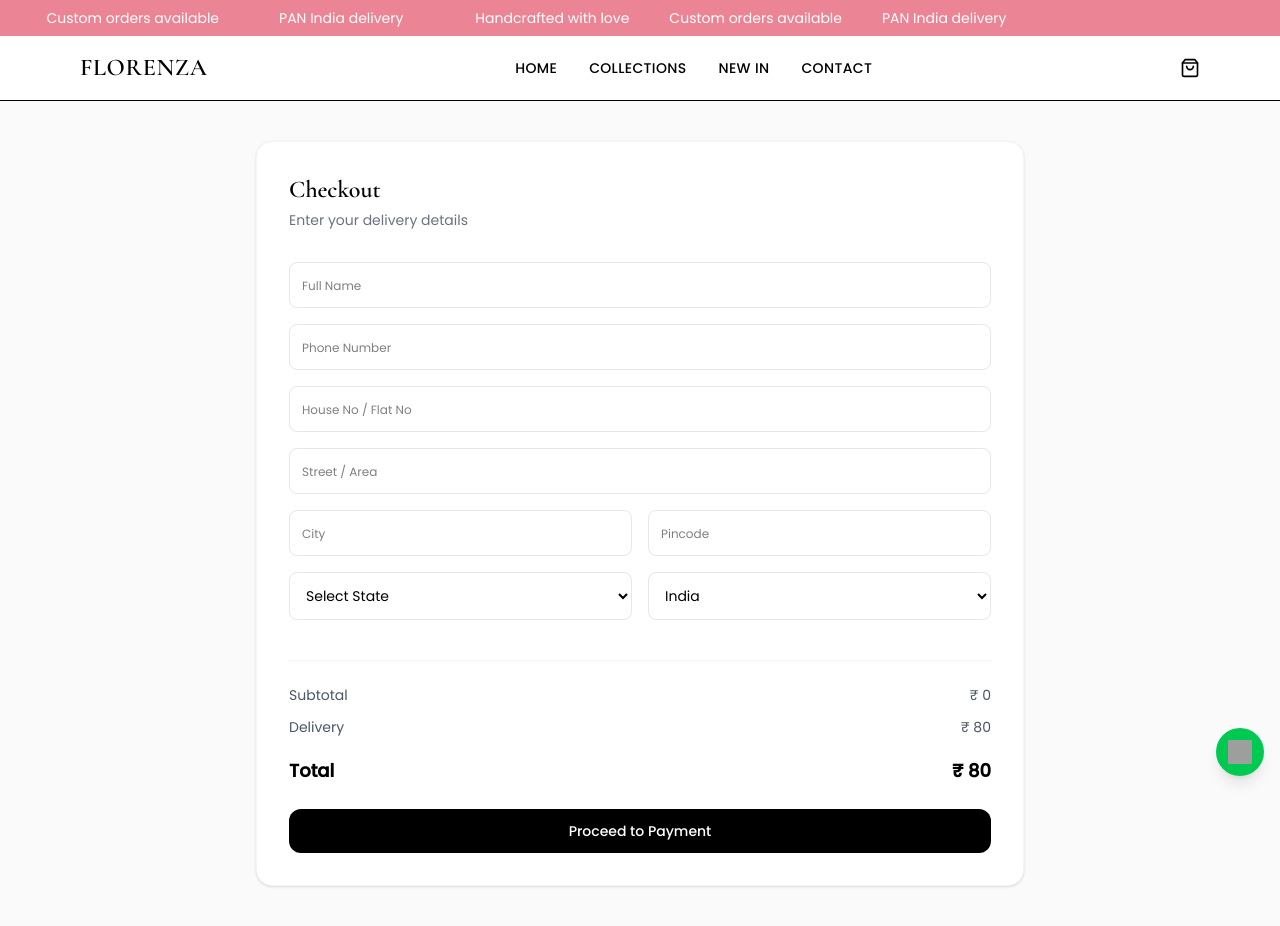
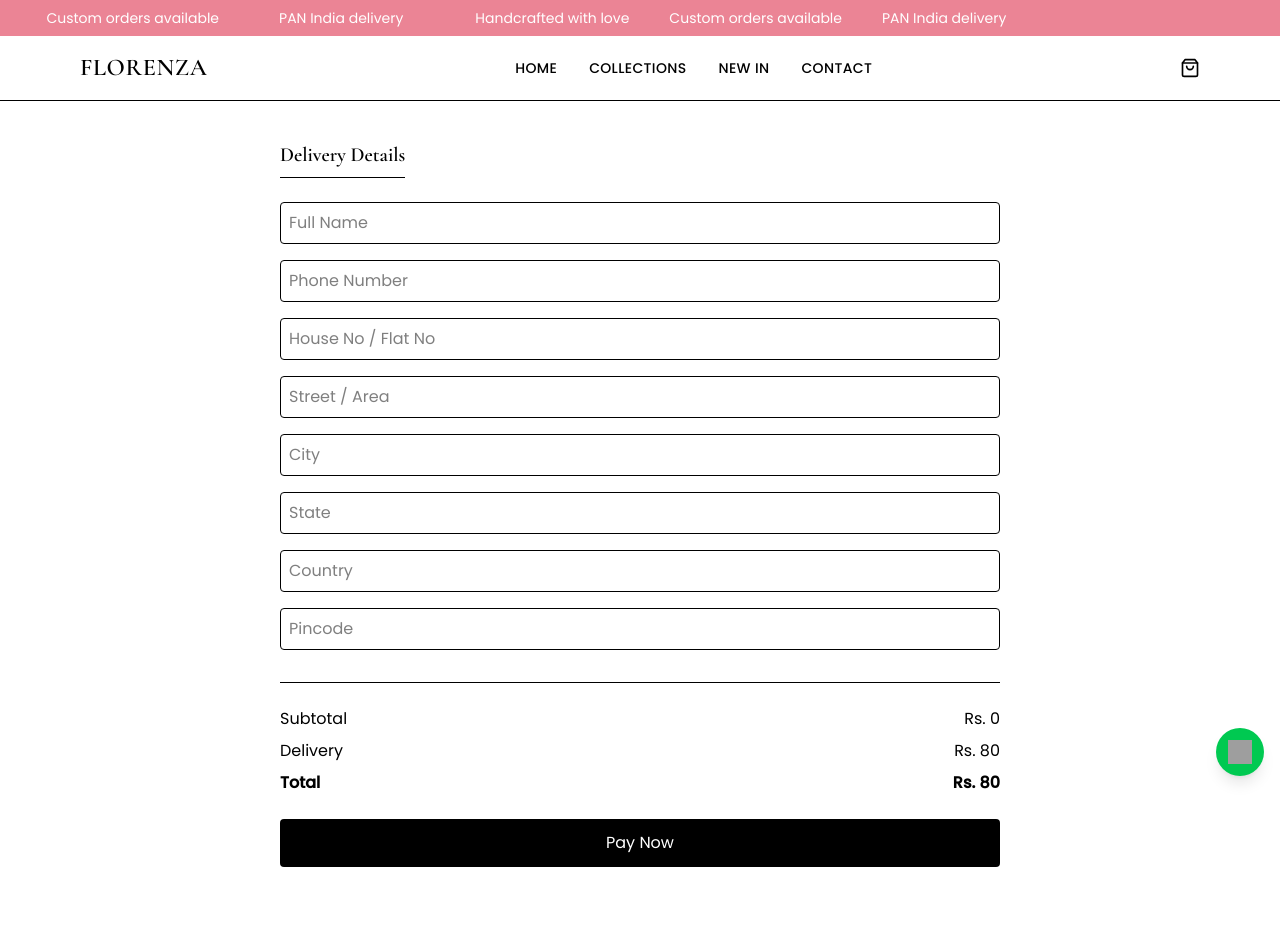
Before and after one commit to Ashish-12K/Florenza, a React (Vite) app: page /checkout in a window 1280 px wide. Built offline with nearby package versions, Linux system fonts and the light colour scheme; grey boxes are pictures that could not be loaded.

Commit message:
Changed Checkout page

```diff
--- a/src/pages/CheckoutPage.jsx
+++ b/src/pages/CheckoutPage.jsx
@@ -5,6 +5,8 @@ import { useNavigate } from "react-router-dom";
 export default function CheckoutPage() {
   const { cart, total, clearCart } = useCart();
   const navigate = useNavigate();
+
+
 
   const deliveryCharge = 80;
   const finalTotal = total + deliveryCharge;
@@ -16,49 +18,9 @@ export default function CheckoutPage() {
     street: "",
     city: "",
     state: "",
-    country: "India",
+    country: "",
     pincode: "",
   });
-
-  const states = [
-    "Andaman and Nicobar Islands",
-    "Andhra Pradesh",
-    "Arunachal Pradesh",
-    "Assam",
-    "Bihar",
-    "Chandigarh",
-    "Chhattisgarh",
-    "Dadra and Nagar Haveli",
-    "Daman and Diu",
-    "Delhi",
-    "Goa",
-    "Gujarat",
-    "Haryana",
-    "Himachal Pradesh",
-    "Jammu and Kashmir",
-    "Jharkhand",
-    "Karnataka",
-    "Kerala",
-    "Ladakh",
-    "Lakshadweep",
-    "Madhya Pradesh",
-    "Maharashtra",
-    "Manipur",
-    "Meghalaya",
-    "Mizoram",
-    "Nagaland",
-    "Odisha",
-    "Puducherry",
-    "Punjab",
-    "Rajasthan",
-    "Sikkim",
-    "Tamil Nadu",
-    "Telangana",
-    "Tripura",
-    "Uttar Pradesh",
-    "Uttarakhand",
-    "West Bengal",
-  ];
 
   const handlePayment = () => {
     if (!window.Razorpay) {
@@ -66,6 +28,7 @@ export default function CheckoutPage() {
       return;
     }
 
+    // ✅ Validation
     for (let key in form) {
       if (!form[key]) {
         alert("Please fill all details");
@@ -74,11 +37,11 @@ export default function CheckoutPage() {
     }
 
     const options = {
-      key: "rzp_test_SbORRPRK2LfG2O",
+      key: "rzp_live_SmPJOLQXNXh6q7",
       amount: finalTotal * 100,
       currency: "INR",
 
-      name: "Elegant Jewellery",
+      name: "Florenza",
       description: "Order Payment",
 
       handler: function (response) {
@@ -99,7 +62,7 @@ export default function CheckoutPage() {
       },
 
       theme: {
-        color: "#111111",
+        color: "#000000",
       },
     };
 
@@ -107,28 +70,20 @@ export default function CheckoutPage() {
     rzp.open();
   };
 
-  const inputStyle =
-    "w-full border border-gray-200 focus:border-black outline-none p-3 rounded-lg text-sm placeholder:text-xs";
+  return (
+    <div className="px-6 py-10 max-w-3xl mx-auto">
 
-  return (
-    <div className="bg-[#fafafa] min-h-screen py-10 px-4">
-
-      <div className="max-w-3xl mx-auto bg-white rounded-2xl shadow-sm border border-gray-100 p-6 md:p-8">
-
-        <h1 className="text-2xl font-semibold mb-1">
-          Checkout
+      {/* Title */}
+      <h1 className="text-xl font-semibold mb-6 border-b pb-2 inline-block">
+        Delivery Details
       </h1>
-
-        <p className="text-sm text-gray-500 mb-8">
-          Enter your delivery details
-        </p>
 
       {/* Form */}
       <div className="space-y-4">
 
         <input
           placeholder="Full Name"
-            className={inputStyle}
+          className="w-full border p-2 rounded"
           onChange={(e) =>
             setForm({ ...form, name: e.target.value })
           }
@@ -136,7 +91,7 @@ export default function CheckoutPage() {
 
         <input
           placeholder="Phone Number"
-            className={inputStyle}
+          className="w-full border p-2 rounded"
           onChange={(e) =>
             setForm({ ...form, phone: e.target.value })
           }
@@ -144,7 +99,7 @@ export default function CheckoutPage() {
 
         <input
           placeholder="House No / Flat No"
-            className={inputStyle}
+          className="w-full border p-2 rounded"
           onChange={(e) =>
             setForm({ ...form, house: e.target.value })
           }
@@ -152,25 +107,39 @@ export default function CheckoutPage() {
 
         <input
           placeholder="Street / Area"
-            className={inputStyle}
+          className="w-full border p-2 rounded"
           onChange={(e) =>
             setForm({ ...form, street: e.target.value })
           }
         />
 
-          <div className="grid grid-cols-1 md:grid-cols-2 gap-4">
-
         <input
           placeholder="City"
-              className={inputStyle}
+          className="w-full border p-2 rounded"
           onChange={(e) =>
             setForm({ ...form, city: e.target.value })
           }
         />
 
         <input
+          placeholder="State"
+          className="w-full border p-2 rounded"
+          onChange={(e) =>
+            setForm({ ...form, state: e.target.value })
+          }
+        />
+
+        <input
+          placeholder="Country"
+          className="w-full border p-2 rounded"
+          onChange={(e) =>
+            setForm({ ...form, country: e.target.value })
+          }
+        />
+
+        <input
           placeholder="Pincode"
-              className={inputStyle}
+          className="w-full border p-2 rounded"
           onChange={(e) =>
             setForm({ ...form, pincode: e.target.value })
           }
@@ -178,69 +147,30 @@ export default function CheckoutPage() {
 
       </div>
 
-          {/* State + Country */}
-          <div className="grid grid-cols-1 md:grid-cols-2 gap-4">
+      {/* Summary */}
+      <div className="mt-8 border-t pt-6 space-y-2">
 
-            <select
-              className={inputStyle}
-              onChange={(e) =>
-                setForm({ ...form, state: e.target.value })
-              }
-              defaultValue=""
-            >
-              <option value="" disabled>
-                Select State
-              </option>
-
-              {states.map((state) => (
-                <option key={state} value={state}>
-                  {state}
-                </option>
-              ))}
-            </select>
-
-            <select
-              className={inputStyle}
-              value="India"
-              disabled
-            >
-              <option>India</option>
-            </select>
-
+        <div className="flex justify-between">
+          <span>Subtotal</span>
+          <span>Rs. {total}</span>
         </div>
 
+        <div className="flex justify-between">
+          <span>Delivery</span>
+          <span>Rs. 80</span>
         </div>
 
-        {/* Summary */}
-        <div className="mt-10 border-t border-gray-100 pt-6">
-
-          <div className="space-y-3">
-
-            <div className="flex justify-between text-sm text-gray-600">
-              <span>Subtotal</span>
-              <span>₹ {total}</span>
-            </div>
-
-            <div className="flex justify-between text-sm text-gray-600">
-              <span>Delivery</span>
-              <span>₹ 80</span>
-            </div>
-
-            <div className="flex justify-between text-lg font-semibold pt-2">
+        <div className="flex justify-between font-semibold">
           <span>Total</span>
-              <span>₹ {finalTotal}</span>
-            </div>
-
+          <span>Rs. {finalTotal}</span>
         </div>
 
         <button
           onClick={handlePayment}
-            className="mt-6 w-full bg-black text-white py-3 rounded-xl hover:bg-gray-900 transition text-sm font-medium"
+          className="mt-4 w-full bg-black text-white py-3 rounded hover:bg-gray-800 transition"
         >
-            Proceed to Payment
+          Pay Now
         </button>
-
-        </div>
 
       </div>
 
```
Lines whose indentation alone changed are shown as unchanged.
